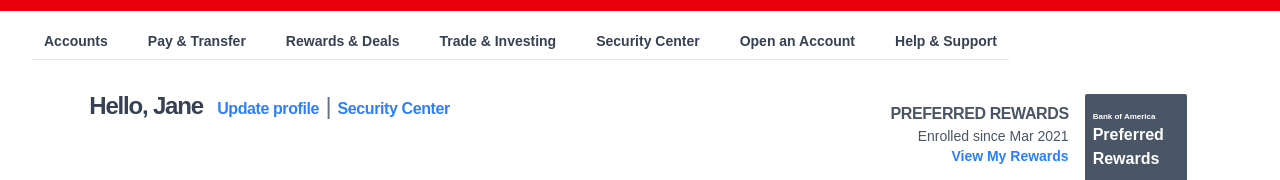
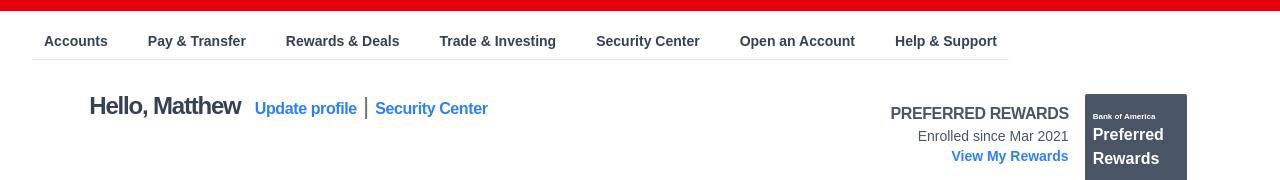
Before and after one commit to nexgen655/online-banking, a website: page src/home.html in a window 1280 px wide. Shown: the part 53-233 px from the top of the page. Drawn offline with nearby package versions, Linux system fonts and the light colour scheme; a script that the page names is missing.

Commit message:
few changes

```diff
--- a/src/home.html
+++ b/src/home.html
@@ -259,7 +259,7 @@
           <!-- Username -->
           <div class="bg-white p-2 lg:p-3 font-bold lg:mb-7 -tracking-wide">
             <h2 class="text-2xl">
-              <span class="-tracking-wider">Hello, Jane</span>
+              <span class="-tracking-wider">Hello, Matthew</span>
               <a
                 href="#"
                 class="text-blue-500 hover:underline text-sm lg:text-base ml-1 lg:ml-2"
@@ -766,7 +766,7 @@
 
       <!-- Rewards Tab -->
       <div id="rewards-tab" class="hidden lg:max-w-4xl mx-auto">
-        <p class="text-3xl font-bold mb-5 lg:mb-7">Hello, Jane</p>
+        <p class="text-3xl font-bold mb-5 lg:mb-7">Hello, Matthew</p>
 
         <!-- Cards -->
         <div class="grid grid-cols-2 md:grid-cols-3 gap-3 lg:gap-4 mb-8">
```
